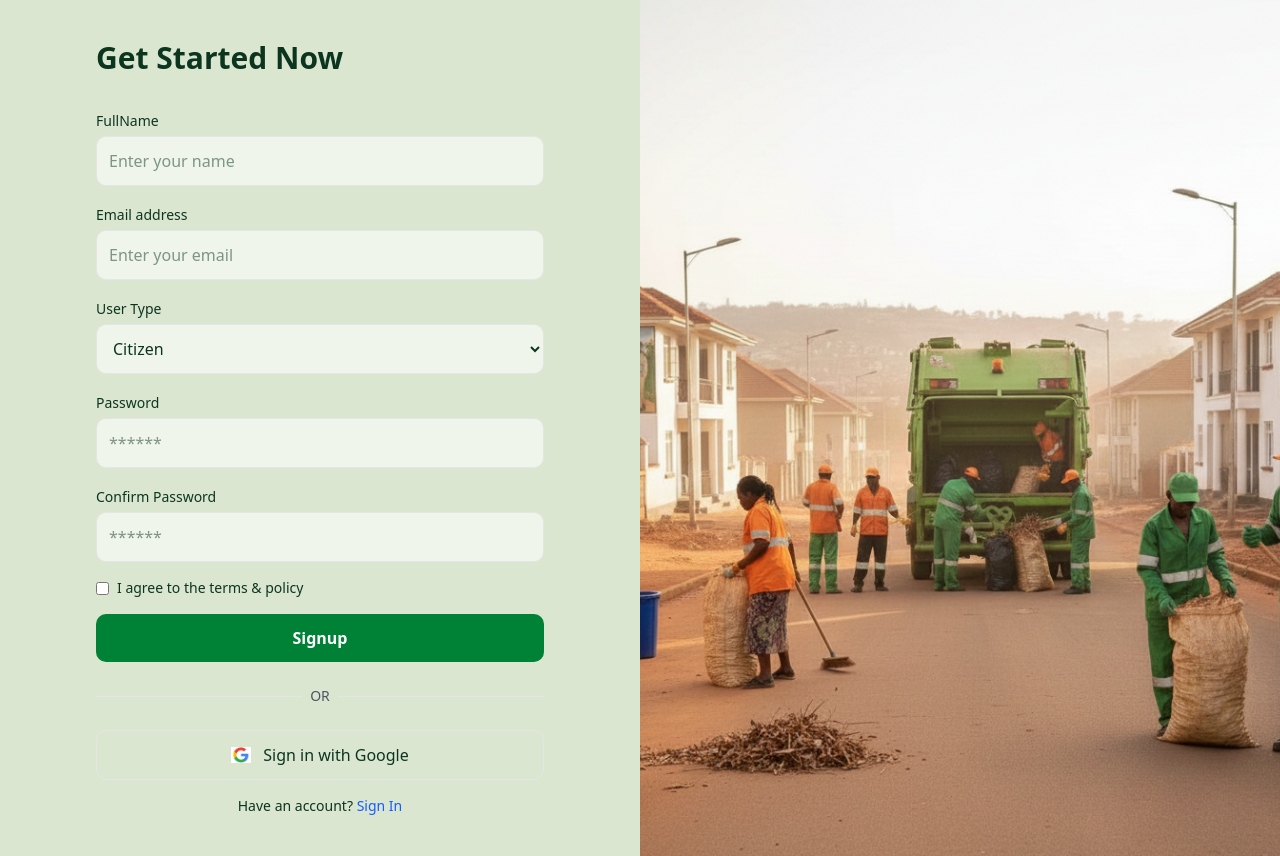
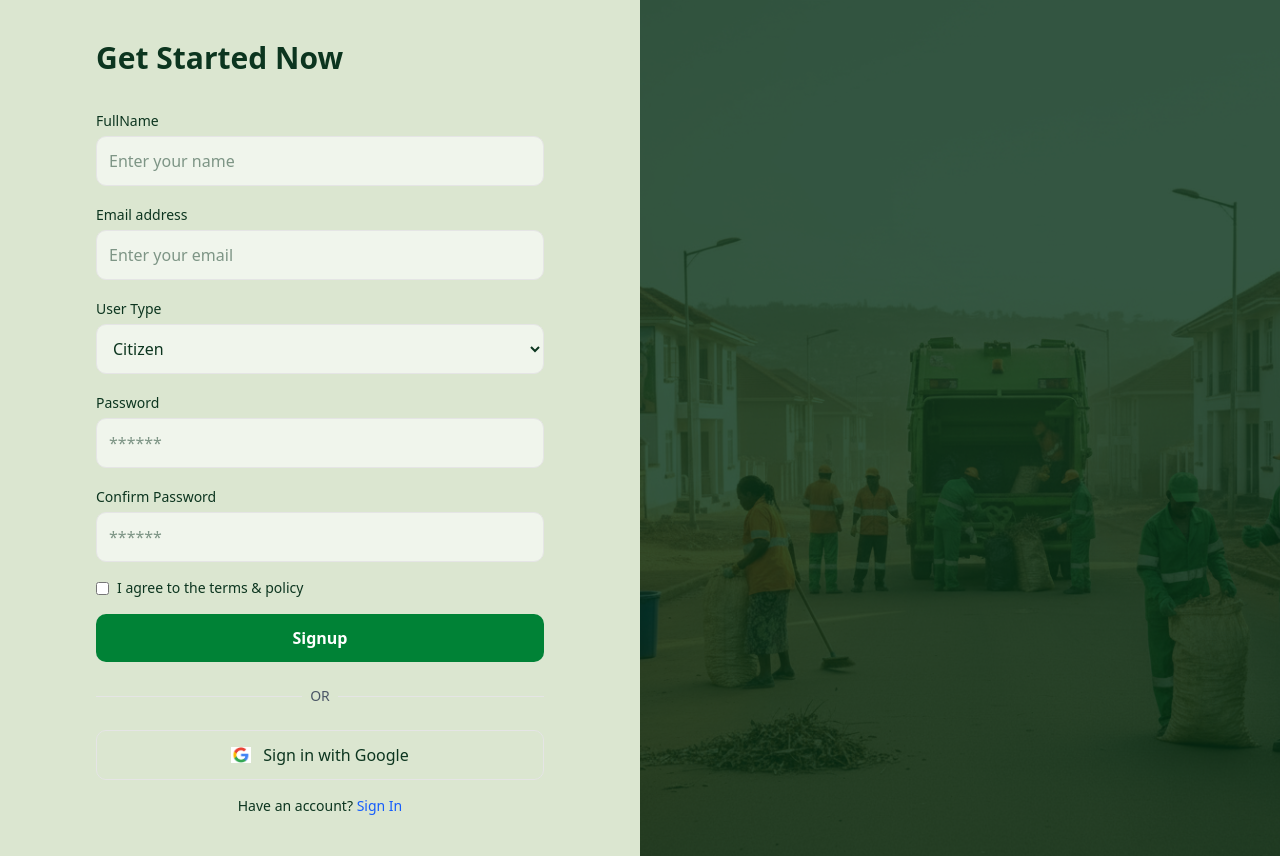
Before and after one commit to SheCanCODE-Capstone-Projects/Greenex_fe, a Next.js app: page /signup in a window 1280 px wide. Built offline with nearby package versions, Linux system fonts and the light colour scheme.

Commit message:
Change color in image

```diff
--- a/src/app/signup/page.tsx
+++ b/src/app/signup/page.tsx
@@ -98,7 +98,7 @@ export default function SignupPage() {
         </div>
       </div>
 
-      <div className="w-1/2 relative">
+      <div className="w-1/2 relative backdrop-opacity-60">
 
         <Image
           src="/landingImage.png"
@@ -106,6 +106,8 @@ export default function SignupPage() {
           fill
           className="object-cover"
         />
+          <div className="absolute inset-0 bg-green-950 opacity-80"></div>
+
       </div>
     </div>
   );
```
